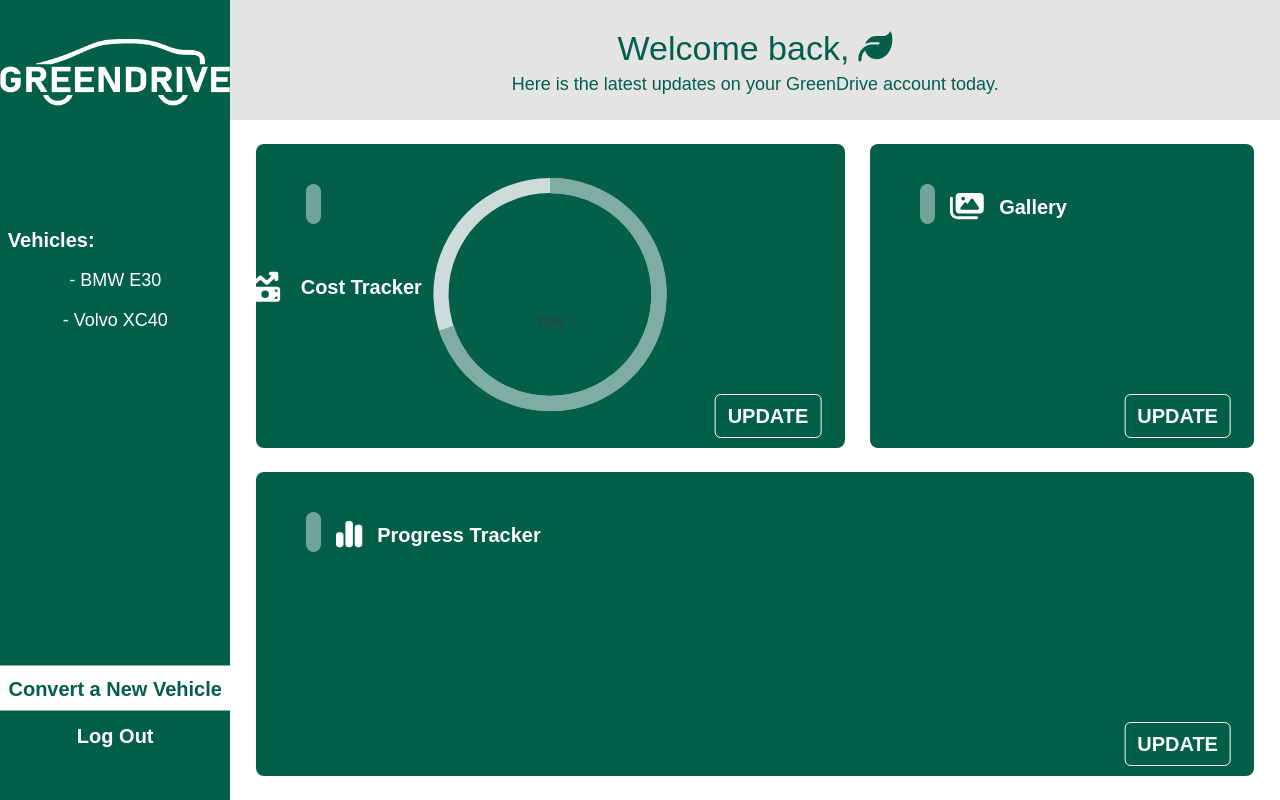
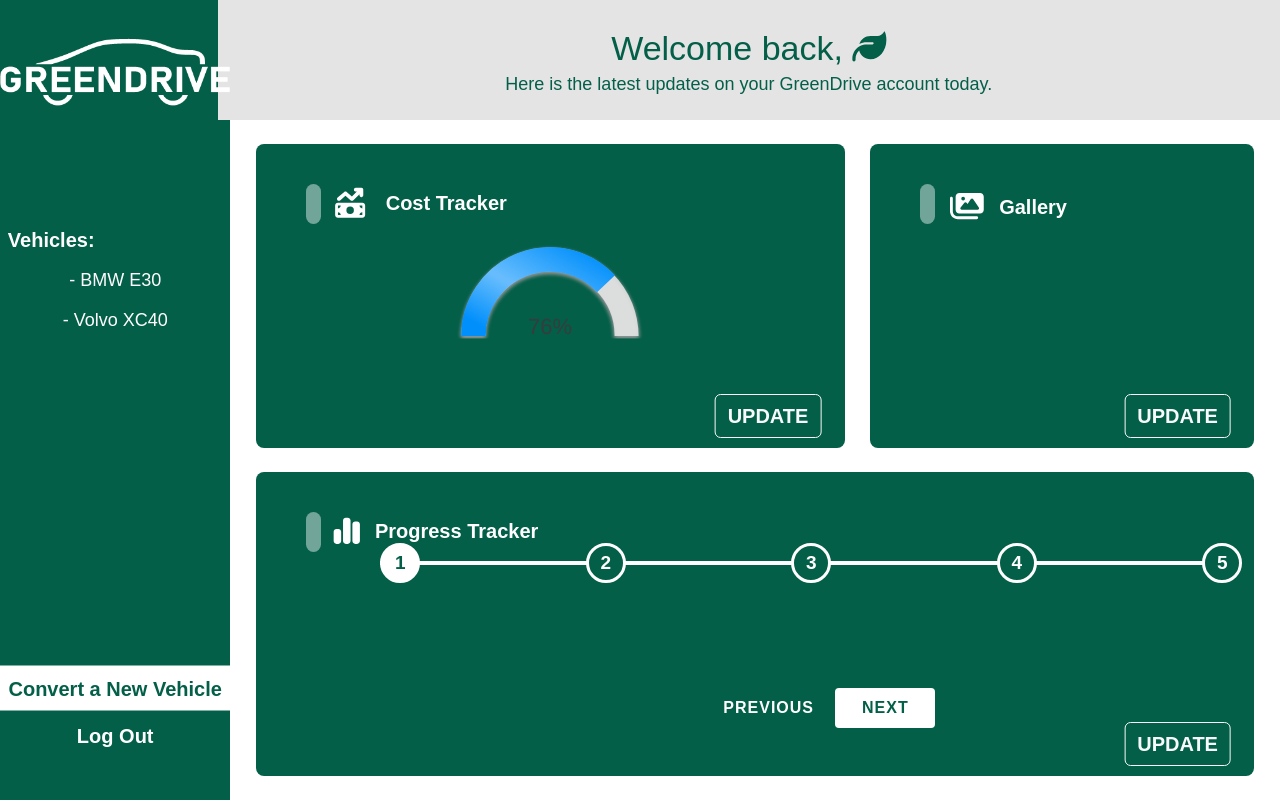
Before and after one commit to pierrelouisguichard/greendrive, a React (Vite) app: page /staffdashboard in a window 1280 px wide. Built offline with nearby package versions, Linux system fonts and the light colour scheme.

Commit message:
dashboard fixes

```diff
--- a/package.json
+++ b/package.json
@@ -21,7 +21,8 @@
     "react-apexcharts": "^1.4.0",
     "react-bootstrap": "^2.7.4",
     "react-dom": "^18.2.0",
-    "react-router-dom": "^6.11.1"
+    "react-router-dom": "^6.11.1",
+    "styled-components": "^6.0.0-rc.1"
   },
   "devDependencies": {
     "@types/react": "^18.0.28",
--- a/src/App.jsx
+++ b/src/App.jsx
@@ -14,6 +14,8 @@ import Advantages from "./HomeComponents/Advantages";
 import NavBar from "./HomeComponents/NavBar";
 import Photos from "./DashboardComponents/Photos";
 import Error from "./OtherComponents/Error";
+import ProgressSteps from "./DashboardComponents/ProgressSteps";
+import Gallery from "./DashboardComponents/Gallery";
 
 function App() {
   return (
@@ -33,6 +35,8 @@ function App() {
         <Route path="/navbar" element={<NavBar />} />
         <Route path="/photos" element={<Photos />} />
         <Route path="/error" element={<Error />} />
+        <Route path="/progresssteps" element={<ProgressSteps />} />
+        <Route path="/gallery" element={<Gallery />} />
       </Routes>
     </>
   );
--- a/src/Dashboard.jsx
+++ b/src/Dashboard.jsx
@@ -7,12 +7,18 @@ import ProgressTracker from "./DashboardComponents/ProgressTracker";
 
 function Dashboard() {
   return (
-    <div>
-      <Gallery />
-      <TopMessage />
-      <SideMenu />
-      <CostTracker />
-      <ProgressTracker />
+    <div style={{ display: "flex", flexDirection: "row" }}>
+      <div style={{ zIndex: 999 }}>
+        <SideMenu />
+      </div>
+      <div style={{ flex: 1 }}>
+        <div style={{ zIndex: 1 }}>
+          <TopMessage />
+        </div>
+        <Gallery />
+        <CostTracker />
+        <ProgressTracker />
+      </div>
     </div>
   );
 }
--- a/src/DashboardComponents/CostTracker.jsx
+++ b/src/DashboardComponents/CostTracker.jsx
@@ -7,7 +7,7 @@ function CostTracker() {
   return (
     <div style={container}>
       <div style={pill}></div>
-      <p style={{ ...position, top: "47%", left: "80px" }}>
+      <p style={{ ...position, top: "59px", left: "165px" }}>
         <FontAwesomeIcon
           icon={faMoneyBillTrendUp}
           size="xl"
--- /dev/null
+++ b/src/DashboardComponents/Gallery.jsx
@@ -0,0 +1,33 @@
+import React from "react";
+
+const images = [
+  {
+    id: 1,
+    src: "https://via.placeholder.com/150",
+    alt: "First image",
+  },
+  {
+    id: 2,
+    src: "https://via.placeholder.com/150",
+    alt: "Second image",
+  },
+  {
+    id: 3,
+    src: "https://via.placeholder.com/150",
+    alt: "Third image",
+  },
+];
+
+class Gallery extends React.Component {
+  render() {
+    return (
+      <div>
+        {images.map((image) => (
+          <img key={image.id} src={image.src} alt={image.alt} />
+        ))}
+      </div>
+    );
+  }
+}
+
+export default Gallery;
--- a/src/DashboardComponents/GaugeChart.jsx
+++ b/src/DashboardComponents/GaugeChart.jsx
@@ -6,36 +6,71 @@ class GaugeChart extends React.Component {
     super(props);
 
     this.state = {
-      series: [70],
+      series: [76],
       options: {
-        fill: {
-          colors: ["#72A599"],
-          type: "solid",
-        },
         chart: {
-          height: 350,
           type: "radialBar",
+          offsetY: -20,
+          sparkline: {
+            enabled: true,
+          },
         },
         plotOptions: {
           radialBar: {
-            hollow: {
-              size: "70%",
+            startAngle: -90,
+            endAngle: 90,
+            track: {
+              background: "#e7e7e7",
+              strokeWidth: "97%",
+              margin: 5, // margin is in pixels
+              dropShadow: {
+                enabled: true,
+                top: 2,
+                left: 0,
+                color: "#999",
+                opacity: 1,
+                blur: 2,
+              },
+            },
+            dataLabels: {
+              name: {
+                show: false,
+              },
+              value: {
+                offsetY: -2,
+                fontSize: "22px",
+              },
             },
           },
         },
-        labels: [""],
+        grid: {
+          padding: {
+            top: -10,
+          },
+        },
+        fill: {
+          type: "gradient",
+          gradient: {
+            shade: "light",
+            shadeIntensity: 0.4,
+            inverseColors: false,
+            opacityFrom: 1,
+            opacityTo: 1,
+            stops: [0, 50, 53, 91],
+          },
+        },
+        labels: ["Average Results"],
       },
     };
   }
 
   render() {
     return (
-      <div>
+      <div id="chart">
         <ReactApexChart
           options={this.state.options}
           series={this.state.series}
           type="radialBar"
-          height={350}
         />
       </div>
     );
--- /dev/null
+++ b/src/DashboardComponents/ProgressSteps.jsx
@@ -0,0 +1,150 @@
+import { useState } from "react";
+
+const bubbleSize = 40;
+
+const progressTrackerStyle = {
+  display: "flex",
+  justifyContent: "space-between",
+  alignItems: "center",
+  width: "100%",
+  maxWidth: 550,
+  position: "absolute",
+  top: "30%",
+  left: "40%",
+  transform: "translate(-50%, -50%)",
+};
+
+const progressBarStyle = {
+  position: "absolute",
+  top: "50%",
+  left: 0,
+  transform: "translateY(-50%)",
+  width: "150%",
+  height: 4,
+  background: "white",
+};
+
+const progressBarActiveStyle = {
+  ...progressBarStyle,
+  background: "#72A599",
+  transition: "0.4s ease",
+};
+
+const bubbleWrapperStyle = {
+  position: "relative",
+  zIndex: 1,
+};
+
+const bubbleStyle = {
+  width: bubbleSize,
+  height: bubbleSize,
+  borderRadius: "50%",
+  backgroundColor: "#035F48",
+  border: "3px solid white",
+  display: "flex",
+  justifyContent: "center",
+  alignItems: "center",
+  fontSize: 19,
+  color: "white",
+  transition: "0.4s ease",
+};
+
+const bubbleCompletedStyle = {
+  ...bubbleStyle,
+  border: "3px solid white",
+  backgroundColor: "white",
+  color: "#035F48",
+};
+
+const bubbleWrapperActiveStyle = {
+  ...bubbleWrapperStyle,
+  zIndex: 2,
+};
+
+const progressButtonsStyle = {
+  display: "flex",
+  justifyContent: "space-between",
+  margin: "0 -15px",
+  marginTop: 100,
+};
+
+const buttonStyle = {
+  borderRadius: 4,
+  border: 0,
+  background: "white",
+  color: "#035F48",
+  cursor: "pointer",
+  padding: 8,
+  width: 100,
+  margin: 10,
+  marginTop: 200,
+  fontSize: 16,
+  fontWeight: 600,
+  textTransform: "uppercase",
+  letterSpacing: 1,
+  outline: "none",
+  transition: "0.2s ease",
+};
+
+const buttonStyleDisabled = {
+  ...buttonStyle,
+  background: "#035F48",
+  color: "white",
+  cursor: "not-allowed",
+};
+
+const ProgressSteps = () => {
+  const [activeBubble, setActiveBubble] = useState(1);
+
+  const incrementBubble = () => {
+    setActiveBubble((prev) => prev + 1);
+  };
+
+  const decrementBubble = () => {
+    setActiveBubble((prev) => prev - 1);
+  };
+
+  return (
+    <div style={progressTrackerStyle}>
+      <div style={progressBarStyle}></div>
+      <div
+        style={{
+          ...progressBarActiveStyle,
+          width: `${(activeBubble - 1) * 38}%`,
+        }}
+      ></div>
+      {[1, 2, 3, 4, 5].map((step) => (
+        <div
+          key={step}
+          style={{
+            ...(activeBubble >= step ? bubbleCompletedStyle : bubbleStyle),
+            ...(activeBubble === step
+              ? bubbleWrapperActiveStyle
+              : bubbleWrapperStyle),
+            left: `${(step - 1) * 25}%`,
+          }}
+        >
+          {activeBubble > step ? <span>&#10003;</span> : step}
+        </div>
+      ))}
+      <div style={progressButtonsStyle}>
+        <button
+          style={activeBubble === 1 ? buttonStyleDisabled : buttonStyle}
+          onClick={decrementBubble}
+          disabled={activeBubble === 1}
+        >
+          Previous
+        </button>
+        <button
+          style={activeBubble === 5 ? buttonStyleDisabled : buttonStyle}
+          onClick={incrementBubble}
+          disabled={activeBubble === 5}
+        >
+          Next
+        </button>
+      </div>
+    </div>
+  );
+};
+
+export default ProgressSteps;
--- a/src/DashboardComponents/ProgressTracker.jsx
+++ b/src/DashboardComponents/ProgressTracker.jsx
@@ -1,12 +1,13 @@
 import React from "react";
 import { FontAwesomeIcon } from "@fortawesome/react-fontawesome";
 import { faChartSimple } from "@fortawesome/free-solid-svg-icons";
+import ProgressSteps from "./ProgressSteps";
 
 function ProgressTracker() {
   return (
     <div style={container}>
       <div style={pill}></div>
-      <p style={position}>
+      <p style={{ ...position, top: "59px", left: "180px" }}>
         <FontAwesomeIcon
           icon={faChartSimple}
           size="xl"
@@ -14,14 +15,18 @@ function ProgressTracker() {
         />
         Progress Tracker
       </p>
+      <div>
+        <ProgressSteps />
+      </div>
     </div>
   );
 }
 
 const position = {
   position: "absolute",
-  top: "47px",
-  left: "80px",
+  top: "50%",
+  left: "50%",
+  transform: "translate(-50%, -50%)",
 };
 
 const container = {
--- a/src/DashboardComponents/TopMessage.jsx
+++ b/src/DashboardComponents/TopMessage.jsx
@@ -19,7 +19,7 @@ function TopMessage() {
 
 const container = {
   backgroundColor: "#e4e4e4",
-  width: "82vw",
+  width: "83vw",
   height: "15vh",
   fontFamily: "Bahnschrift, sans-serif",
   color: "#035F48",
```
Also changed, not shown: 1 other file (tests, documents, lock files or other folders).
